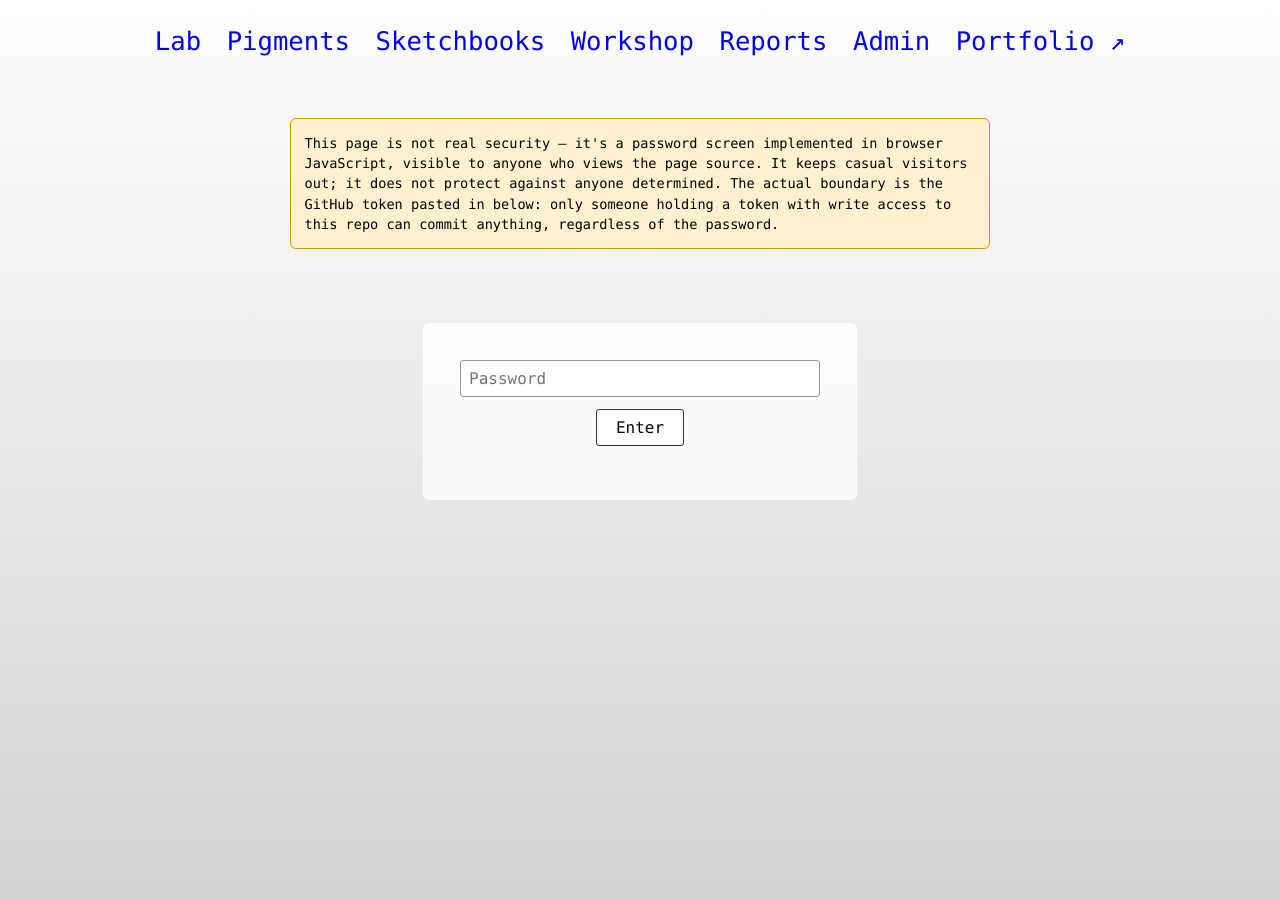
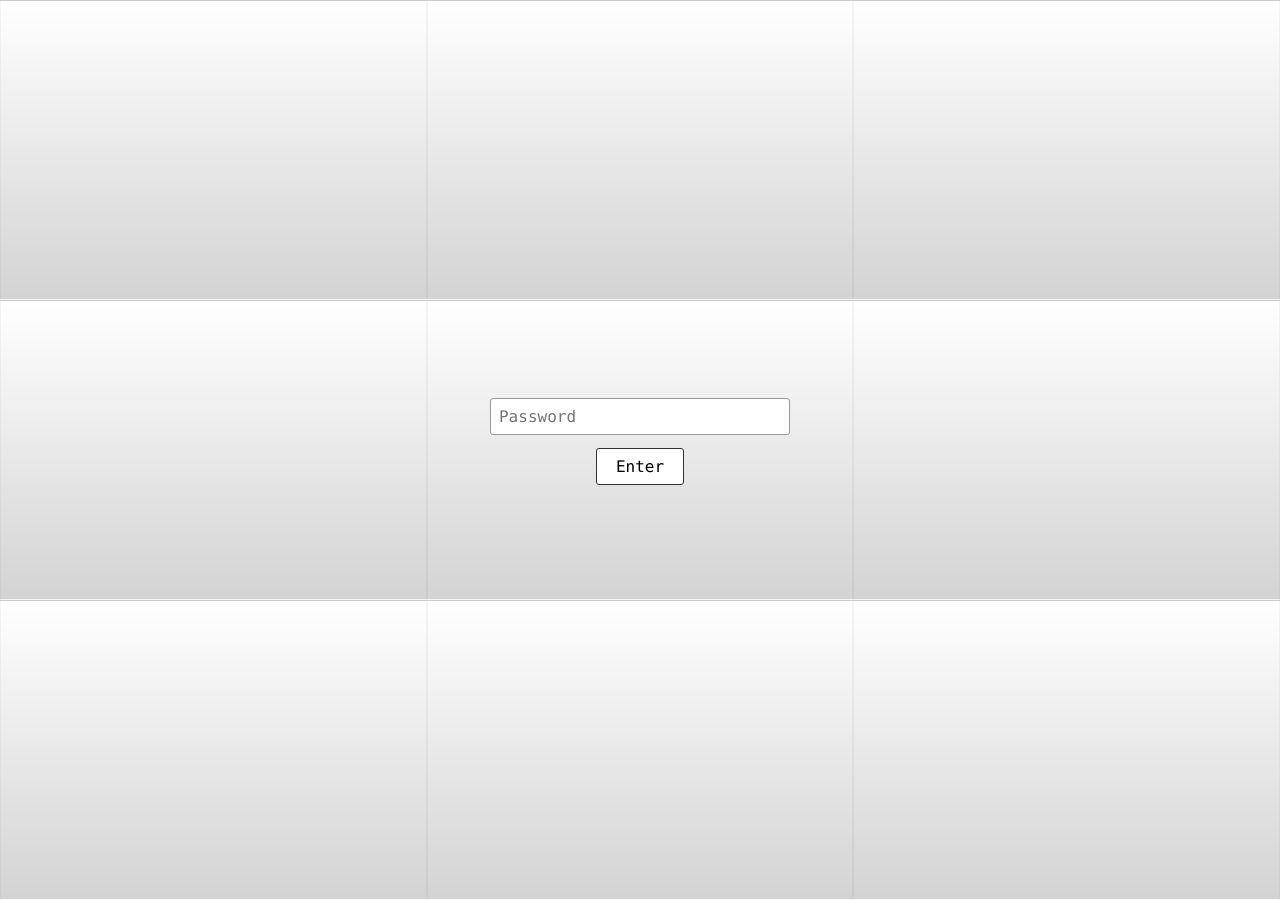
Before and after one commit to cyrillrafael/pigments-lab, a Jekyll site: the page built from admin.md, in a window 1280 px wide. Built offline with Jekyll 4.4.1, drawn with Linux system fonts in a browser that asks for light colours.

Commit message:
Animate the admin gate as an iris: blades slide away, center shrinks, on correct password

```diff
--- a/admin.md
+++ b/admin.md
@@ -14,11 +14,23 @@ permalink: /admin/
 </div>
 
 <div id="gate" class="gate">
-  <form id="gate-form">
-    <input type="password" id="gate-password" placeholder="Password" autocomplete="off" />
-    <button type="submit">Enter</button>
-    <div class="error" id="gate-error"></div>
-  </form>
+  <div class="iris">
+    <div class="seg" data-dir="up-left"></div>
+    <div class="seg" data-dir="up"></div>
+    <div class="seg" data-dir="up-right"></div>
+    <div class="seg" data-dir="left"></div>
+    <div class="seg seg-center" data-dir="center">
+      <form id="gate-form" class="gate-form-wrap">
+        <input type="password" id="gate-password" placeholder="Password" autocomplete="off" />
+        <button type="submit">Enter</button>
+        <div class="error" id="gate-error"></div>
+      </form>
+    </div>
+    <div class="seg" data-dir="right"></div>
+    <div class="seg" data-dir="down-left"></div>
+    <div class="seg" data-dir="down"></div>
+    <div class="seg" data-dir="down-right"></div>
+  </div>
 </div>
 
 <div id="upload-panel" hidden>
--- a/assets/js/admin.js
+++ b/assets/js/admin.js
@@ -19,21 +19,32 @@ async function tryUnlock() {
   const pw = document.getElementById("gate-password").value;
   const hash = await sha256Hex(pw);
   const errEl = document.getElementById("gate-error");
+  const gate = document.getElementById("gate");
   if (hash === window.ADMIN_PASSWORD_HASH) {
     sessionStorage.setItem("admin-unlocked", "1");
-    document.getElementById("gate").hidden = true;
-    document.getElementById("upload-panel").hidden = false;
-    populateResidencies();
+    errEl.textContent = "";
+    revealUploadPanel();
+    gate.classList.add("unlocking");
+    // matches the CSS transition duration + delay (0.55s + 0.12s)
+    setTimeout(() => { gate.hidden = true; }, 700);
   } else {
     errEl.textContent = "Wrong password.";
   }
 }
 
+function revealUploadPanel() {
+  const panel = document.getElementById("upload-panel");
+  panel.hidden = false;
+  requestAnimationFrame(() => panel.classList.add("visible"));
+  populateResidencies();
+}
+
 function checkExistingUnlock() {
   if (sessionStorage.getItem("admin-unlocked") === "1") {
+    // already unlocked this session (e.g. page reload) — skip the animation
     document.getElementById("gate").hidden = true;
-    document.getElementById("upload-panel").hidden = false;
-    populateResidencies();
+    revealUploadPanel();
+    document.getElementById("upload-panel").classList.add("visible");
   }
 }
 
--- a/styles.css
+++ b/styles.css
@@ -122,12 +122,59 @@ a:hover {
 
 /* Admin: password gate + upload form */
 .gate {
-  max-width: 360px;
-  margin: 4em auto;
+  position: fixed;
+  inset: 0;
+  z-index: 1000;
+  overflow: hidden;
+}
+
+.iris {
+  position: absolute;
+  inset: 0;
+  display: grid;
+  grid-template-columns: 1fr 1fr 1fr;
+  grid-template-rows: 1fr 1fr 1fr;
+}
+
+.iris .seg {
+  background: linear-gradient(to bottom, white, lightgray);
+  border: 1px solid rgba(0,0,0,0.04);
+  transition: transform 0.55s cubic-bezier(0.7, 0, 0.3, 1), opacity 0.5s ease;
+}
+
+.iris .seg-center {
+  display: flex;
+  align-items: center;
+  justify-content: center;
+  transition: transform 0.5s cubic-bezier(0.7, 0, 0.3, 1) 0.12s, opacity 0.45s ease 0.12s;
+}
+
+/* unlocking: outer eight blades slide outward first, center shrinks a beat later */
+#gate.unlocking .seg[data-dir="up"]         { transform: translateY(-120%); }
+#gate.unlocking .seg[data-dir="down"]       { transform: translateY(120%); }
+#gate.unlocking .seg[data-dir="left"]       { transform: translateX(-120%); }
+#gate.unlocking .seg[data-dir="right"]      { transform: translateX(120%); }
+#gate.unlocking .seg[data-dir="up-left"]    { transform: translate(-120%, -120%); }
+#gate.unlocking .seg[data-dir="up-right"]   { transform: translate(120%, -120%); }
+#gate.unlocking .seg[data-dir="down-left"]  { transform: translate(-120%, 120%); }
+#gate.unlocking .seg[data-dir="down-right"] { transform: translate(120%, 120%); }
+#gate.unlocking .seg-center                 { transform: scale(0.2); opacity: 0; }
+
+#gate.unlocked { display: none; }
+
+.gate-form-wrap {
+  max-width: 300px;
   padding: 2em;
   text-align: center;
-  background: rgba(255,255,255,0.85);
-  border-radius: 6px;
+}
+
+#upload-panel {
+  opacity: 0;
+  transition: opacity 0.4s ease;
+}
+
+#upload-panel.visible {
+  opacity: 1;
 }
 
 .gate input[type="password"],
```
